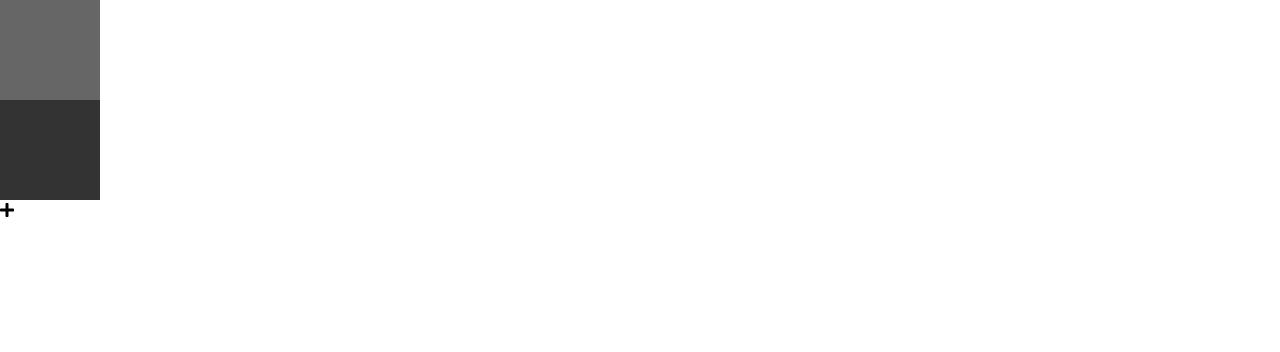
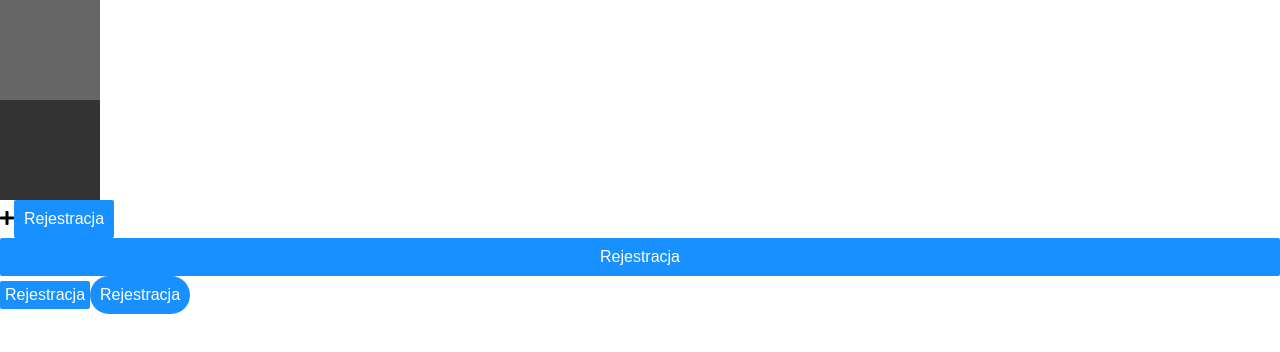
Before and after one commit to dudduss77/prac-inz, a React (Create React App) app: page / in a window 1280 px wide. Shown: the top 352 px of the page. Built offline with nearby package versions, Linux system fonts and the light colour scheme.

Commit message:
Button component

```diff
--- a/src/App.js
+++ b/src/App.js
@@ -2,6 +2,7 @@ import styled from 'styled-components';
 import Theme from './Theme';
 import './fontConfig'
 import { FontAwesomeIcon } from '@fortawesome/react-fontawesome';
+import Button from './components/Button';
 
 const Test = styled.div`
   width: 100px;
@@ -21,6 +22,10 @@ function App() {
       <Test/>
       <TestTwo/>
       <FontAwesomeIcon icon="plus"/>
+      <Button>Rejestracja</Button>
+      <Button isWholeContent>Rejestracja</Button>
+      <Button pm="5">Rejestracja</Button>
+      <Button br="20">Rejestracja</Button>
     </Theme>
   );
 }
--- a/src/Theme.js
+++ b/src/Theme.js
@@ -2,7 +2,9 @@ import { ThemeProvider } from "styled-components";
 
 const theme = {
   naturalOne: "#666",
-  naturalTwo: "#333"
+  naturalTwo: "#333",
+  PrimarySix: "#1890FF",
+  CharacterPrimaryInvers: "#FFF"
 };
 
 const Theme = ({ children }) => {
--- /dev/null
+++ b/src/components/Button.js
@@ -0,0 +1,14 @@
+import styled from "styled-components";
+
+const Button = styled.button`
+  border: none;
+  border-radius: ${props => props.br ? props.br + "px" : "2px"};
+  background: ${props => props.theme.PrimarySix};
+  color: ${props => props.theme.CharacterPrimaryInvers};
+  padding: ${props => props.pm ? props.pm + 'px' : '10px'};
+  font-size: 16px;
+  width: ${props => props.isWholeContent ? '100%' : 'auto'};
+  cursor: pointer;
+`
+
+export default Button;
```
